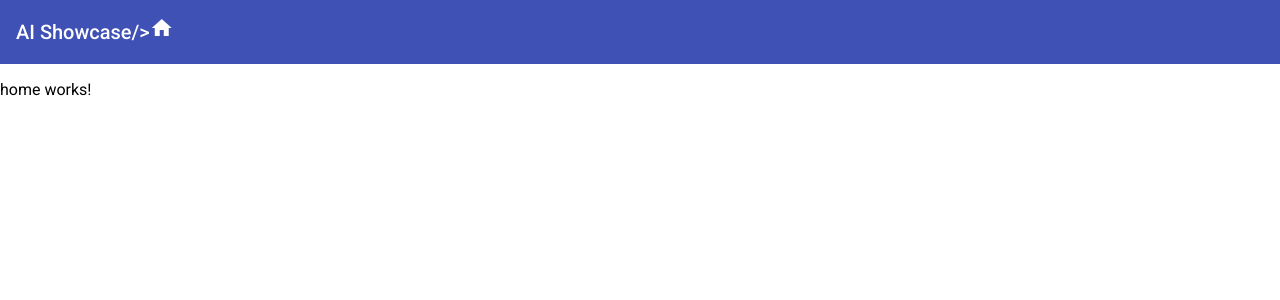
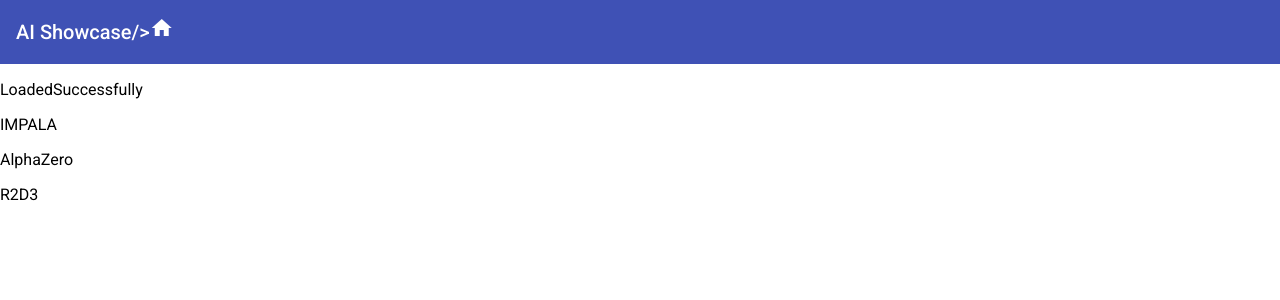
Before and after one commit to mandarini/ai-showcase, an Angular app: page /home in a window 1280 px wide. Shown: the top 300 px of the page. Built offline with nearby package versions, Linux system fonts and the light colour scheme.

Commit message:
basic routing with agent pages

```diff
--- a/src/app/app.component.ts
+++ b/src/app/app.component.ts
@@ -1,5 +1,5 @@
 import { Component, OnInit } from "@angular/core";
-import { AgentsStoreService } from './services/agents-store.service';
+import { AgentsStoreService } from "./services/agents-store.service";
 
 @Component({
   selector: "ai-root",
--- a/src/app/components/home/home.component.html
+++ b/src/app/components/home/home.component.html
@@ -1 +1,8 @@
-<p>home works!</p>
+<p>{{ agentListState$ | async }}</p>
+<p
+  *ngFor="let agent of agentList$ | async"
+  [routerLink]="['/agent/' + agent.id]"
+  routerLinkActive="router-link-active"
+>
+  <ng-container *ngIf="agent"> {{ agent.name }}</ng-container>
+</p>
--- a/src/app/components/home/home.component.ts
+++ b/src/app/components/home/home.component.ts
@@ -1,7 +1,10 @@
 import { Component, OnInit } from "@angular/core";
 import { Observable } from "rxjs/internal/Observable";
 import { Agent } from "src/app/interfaces/agent";
-import { AgentsStoreService } from "src/app/services/agents-store.service";
+import {
+  AgentsStoreService,
+  LoadingStates
+} from "src/app/services/agents-store.service";
 
 @Component({
   selector: "ai-home",
@@ -10,9 +13,11 @@
 })
 export class HomeComponent implements OnInit {
   agentList$: Observable<Agent[]>;
+  agentListState$: Observable<LoadingStates>;
   constructor(private agentsStoreService: AgentsStoreService) {}
 
   ngOnInit(): void {
     this.agentList$ = this.agentsStoreService.getAgentsList();
+    this.agentListState$ = this.agentsStoreService.getAgentsListState();
   }
 }
--- a/src/app/services/agents-store.service.ts
+++ b/src/app/services/agents-store.service.ts
@@ -3,7 +3,7 @@
 import { Agent } from "../interfaces/agent";
 import { AgentsService } from "./agents.service";
 import { Observable } from "rxjs";
-enum LoadingStates {
+export enum LoadingStates {
   Loading = "Loading",
   LoadedSuccessfully = "LoadedSuccessfully",
   LoadError = "LoadError",
@@ -26,8 +26,9 @@
     this.agentsService
       .listAgents()
       .then((agents: Agent[]) => {
+        console.log("hello", agents);
         this.agentsListState.next(LoadingStates.LoadedSuccessfully);
-        this.agentsList.next(agents);
+        this.agentsList.next(agents.filter(agent => agent));
       })
       .catch(error => {
         this.agentsListState.next(LoadingStates.LoadError);
@@ -37,4 +38,8 @@
   getAgentsList(): Observable<Agent[]> {
     return this.agentsList.asObservable();
   }
+
+  getAgentsListState(): Observable<LoadingStates> {
+    return this.agentsListState.asObservable();
+  }
 }
```
